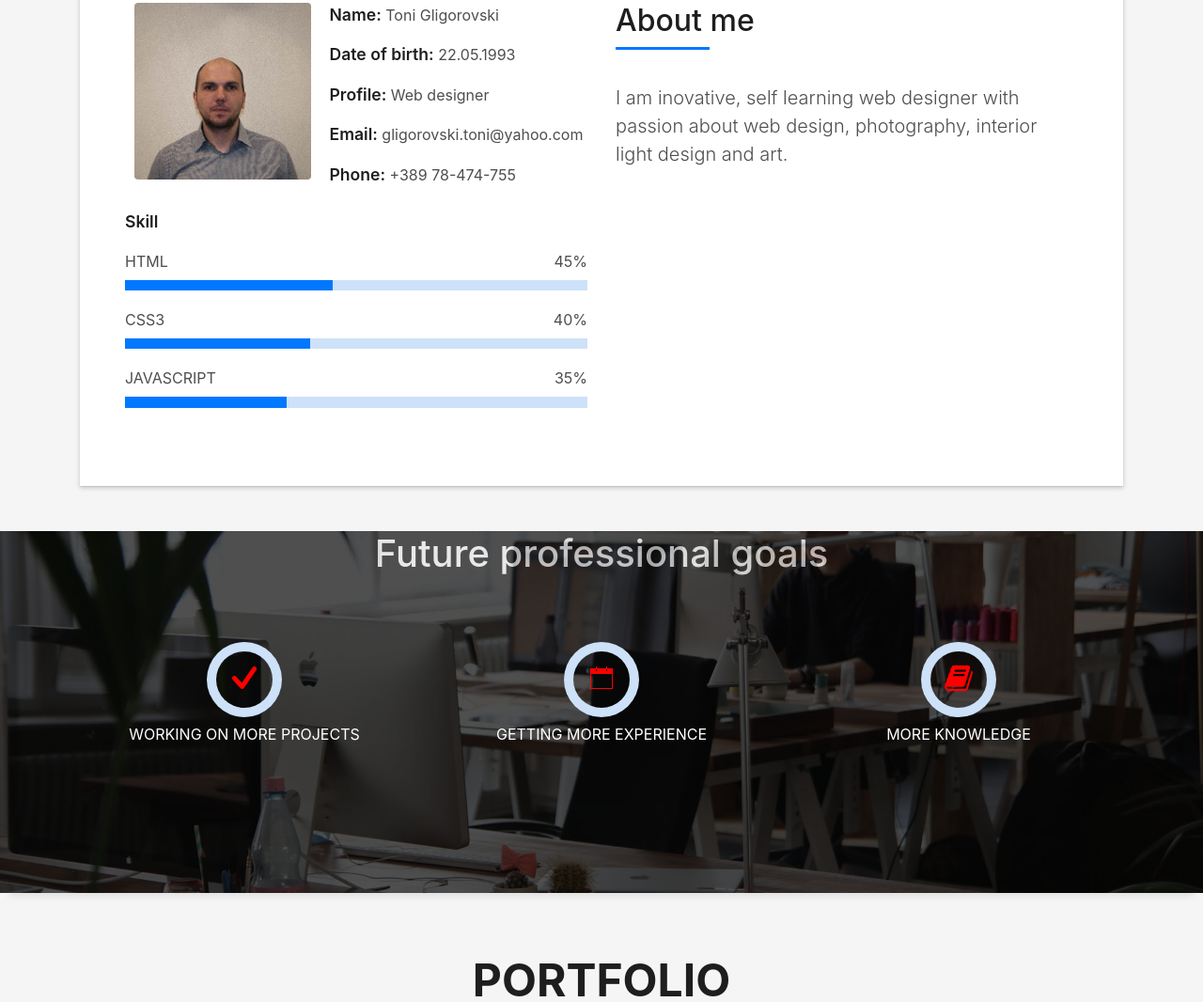
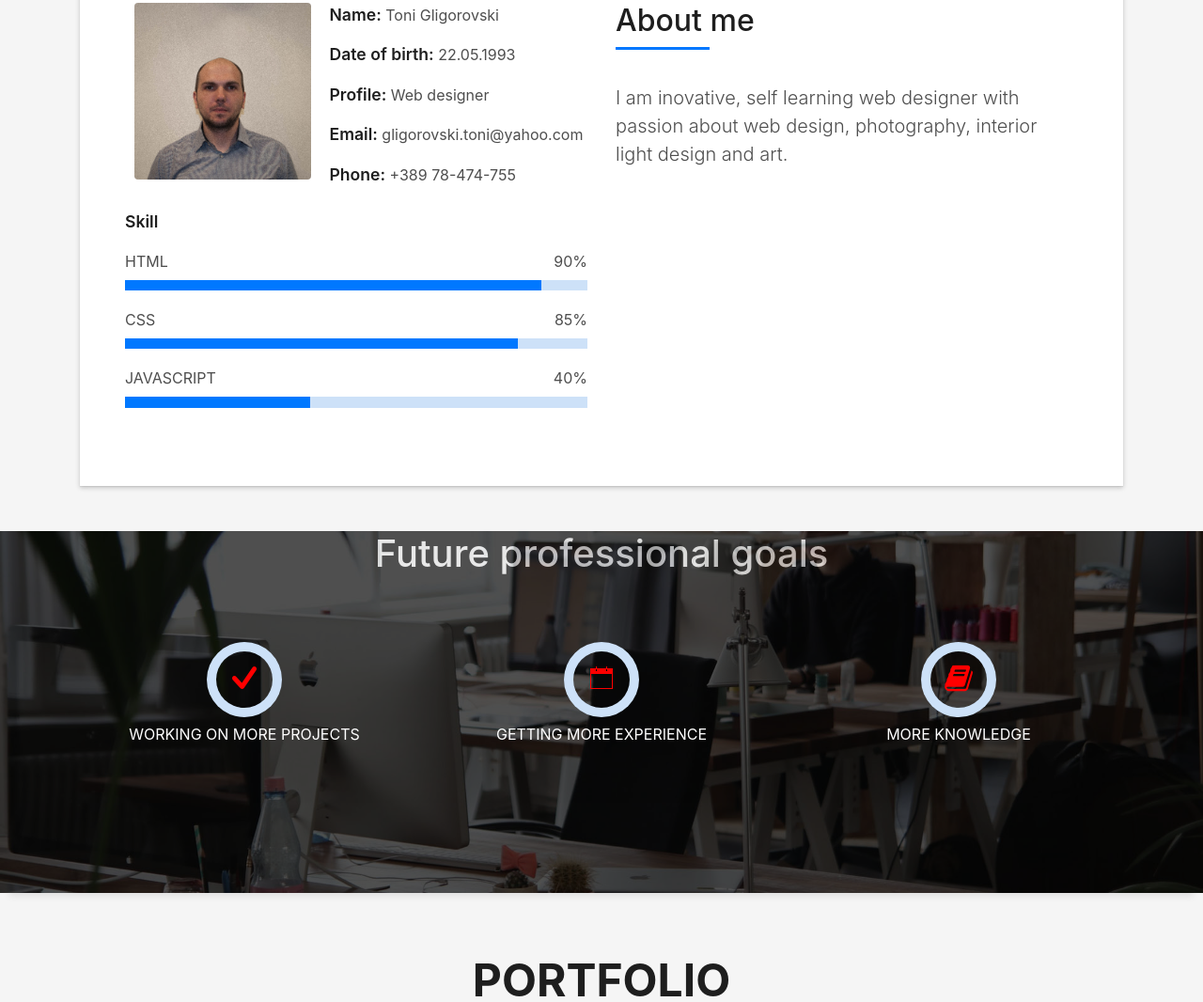
Before and after one commit to Toni4747/portfolio2, a plain HTML site: page index.html in a window 1280 px wide. Shown: the part 925-1991 px from the top of the page at 94% size. Drawn offline with Linux system fonts and the light colour scheme; files whose address does not match are found by name.

Commit message:
Changes in the progress bars

```diff
--- a/index.html
+++ b/index.html
@@ -102,19 +102,19 @@
                 </div>
                 <div class="skill-mf">
                   <p class="title-s">Skill</p>
-                  <span>HTML</span> <span class="pull-right">45%</span>
+                  <span>HTML</span> <span class="pull-right">90%</span>
                   <div class="progress">
-                    <div class="progress-bar" role="progressbar" style="width: 45%;" aria-valuenow="45" aria-valuemin="0"
+                    <div class="progress-bar" role="progressbar" style="width: 90%;" aria-valuenow="90" aria-valuemin="0"
                       aria-valuemax="100"></div>
                   </div>
-                  <span>CSS3</span> <span class="pull-right">40%</span>
+                  <span>CSS</span> <span class="pull-right">85%</span>
+                  <div class="progress">
+                    <div class="progress-bar" role="progressbar" style="width: 85%" aria-valuenow="85" aria-valuemin="0"
+                      aria-valuemax="100"></div>
+                  </div>
+                  <span>JAVASCRIPT</span> <span class="pull-right">40%</span>
                   <div class="progress">
                     <div class="progress-bar" role="progressbar" style="width: 40%" aria-valuenow="40" aria-valuemin="0"
-                      aria-valuemax="100"></div>
-                  </div>
-                  <span>JAVASCRIPT</span> <span class="pull-right">35%</span>
-                  <div class="progress">
-                    <div class="progress-bar" role="progressbar" style="width: 35%" aria-valuenow="35" aria-valuemin="0"
                       aria-valuemax="100"></div>
                   </div>
                 </div>
```
